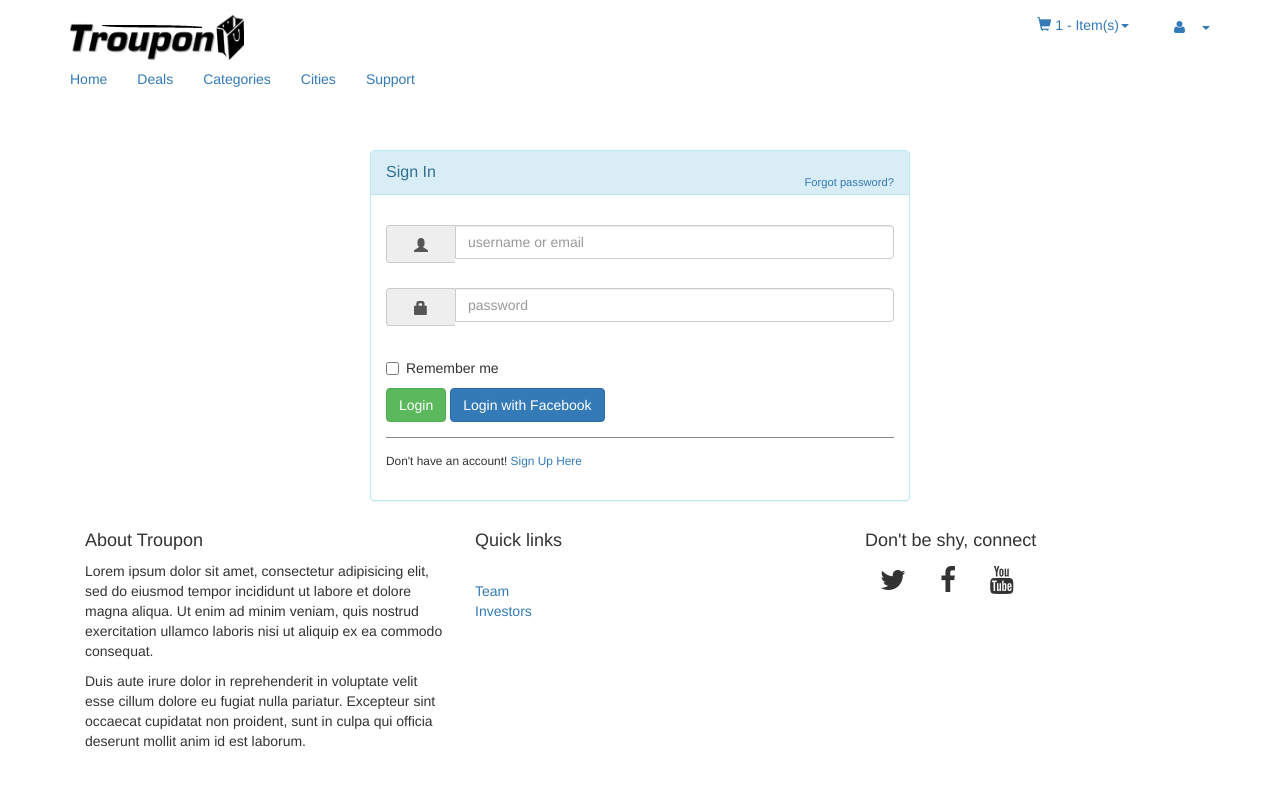
After one commit to andela/troupon, a Django app: template troupon/deals/templates/deals/signin_register.html in a window 1280 px wide. The commit adds this page. Shown: the top 786 px of the page. Run offline with Django 3.2, Linux system fonts and the light colour scheme; the template is opened without the code that fills it, so the values that code supplies are empty; some libraries are stand-ins or nearby versions.

Commit message:
add namespacing to app template folders

```diff
--- /dev/null
+++ b/troupon/deals/templates/deals/landing_page.html
@@ -0,0 +1 @@
+{% extends "base.html" %}
--- /dev/null
+++ b/troupon/deals/templates/deals/signin_register.html
@@ -0,0 +1,143 @@
+{% extends "base.html" %}
+{% block title %}Log-In/Sign-Up{% endblock %}
+
+{% block signup %}
+
+    <!--starthere-->
+    <div class="container">
+        <div id="loginbox" style="margin-top:50px;" class="mainbox col-md-6 col-md-offset-3 col-sm-8 col-sm-offset-2">
+            <div class="panel panel-info" >
+                    <div class="panel-heading">
+                        <div class="panel-title">Sign In</div>
+                        <div style="float:right; font-size: 80%; position: relative; top:-10px"><a href="#">Forgot password?</a></div>
+                    </div>
+
+                    <div style="padding-top:30px" class="panel-body" >
+
+                        <div style="display:none" id="login-alert" class="alert alert-danger col-sm-12"></div>
+
+                        <form id="loginform" class="form-horizontal" role="form">
+
+                            <div style="margin-bottom: 25px" class="input-group">
+                                        <span class="input-group-addon"><i class="glyphicon glyphicon-user"></i></span>
+                                        <input id="login-username" type="text" class="form-control" name="username" value="" placeholder="username or email">
+                                    </div>
+
+                            <div style="margin-bottom: 25px" class="input-group">
+                                        <span class="input-group-addon"><i class="glyphicon glyphicon-lock"></i></span>
+                                        <input id="login-password" type="password" class="form-control" name="password" placeholder="password">
+                                    </div>
+
+
+
+                            <div class="input-group">
+                                      <div class="checkbox">
+                                        <label>
+                                          <input id="login-remember" type="checkbox" name="remember" value="1"> Remember me
+                                        </label>
+                                      </div>
+                                    </div>
+
+
+                                <div style="margin-top:10px" class="form-group">
+                                    <!-- Button -->
+
+                                    <div class="col-sm-12 controls">
+                                      <a id="btn-login" href="#" class="btn btn-success">Login  </a>
+                                      <a id="btn-fblogin" href="#" class="btn btn-primary">Login with Facebook</a>
+
+                                    </div>
+                                </div>
+
+
+                                <div class="form-group">
+                                    <div class="col-md-12 control">
+                                        <div style="border-top: 1px solid#888; padding-top:15px; font-size:85%" >
+                                            Don't have an account!
+                                        <a href="#" onClick="$('#loginbox').hide(); $('#signupbox').show()">
+                                            Sign Up Here
+                                        </a>
+                                        </div>
+                                    </div>
+                                </div>
+                            </form>
+
+
+
+                        </div>
+                    </div>
+        </div>
+        <div id="signupbox" style="display:none; margin-top:50px" class="mainbox col-md-6 col-md-offset-3 col-sm-8 col-sm-offset-2">
+                    <div class="panel panel-info">
+                        <div class="panel-heading">
+                            <div class="panel-title">Sign Up</div>
+                            <div style="float:right; font-size: 85%; position: relative; top:-10px"><a id="signinlink" href="#" onclick="$('#signupbox').hide(); $('#loginbox').show()">Sign In</a></div>
+                        </div>
+                        <div class="panel-body" >
+                            <form id="signupform" class="form-horizontal" role="form">
+
+                                <div id="signupalert" style="display:none" class="alert alert-danger">
+                                    <p>Error:</p>
+                                    <span></span>
+                                </div>
+
+
+
+                                <div class="form-group">
+                                    <label for="email" class="col-md-3 control-label">Email</label>
+                                    <div class="col-md-9">
+                                        <input type="text" class="form-control" name="email" placeholder="Email Address">
+                                    </div>
+                                </div>
+
+                                <div class="form-group">
+                                    <label for="firstname" class="col-md-3 control-label">First Name</label>
+                                    <div class="col-md-9">
+                                        <input type="text" class="form-control" name="firstname" placeholder="First Name">
+                                    </div>
+                                </div>
+                                <div class="form-group">
+                                    <label for="lastname" class="col-md-3 control-label">Last Name</label>
+                                    <div class="col-md-9">
+                                        <input type="text" class="form-control" name="lastname" placeholder="Last Name">
+                                    </div>
+                                </div>
+                                <div class="form-group">
+                                    <label for="password" class="col-md-3 control-label">Password</label>
+                                    <div class="col-md-9">
+                                        <input type="password" class="form-control" name="password" placeholder="Password here">
+                                    </div>
+                                </div>
+
+                                <div class="form-group">
+                                    <label for="confirmpassword" class="col-md-3 control-label">Password</label>
+                                    <div class="col-md-9">
+                                        <input type="password" class="form-control" name="confirmpassword" placeholder = "confirm password">
+                                    </div>
+                                </div>
+
+                                <div class="form-group">
+                                    <!-- Button -->
+                                    <div class="col-md-offset-3 col-md-9">
+                                        <button id="btn-signup" type="button" class="btn btn-info"><i class="icon-hand-right"></i> &nbsp Sign Up</button>
+                                        <span style="margin-left:8px;">or</span>
+                                    </div>
+                                </div>
+
+                                <div style="border-top: 1px solid #999; padding-top:20px"  class="form-group">
+
+                                    <div class="col-md-offset-3 col-md-9">
+                                        <button id="btn-fbsignup" type="button" class="btn btn-primary"><i class="icon-facebook"></i>   Sign Up with Facebook</button>
+                                    </div>
+
+                                </div>
+
+
+
+                            </form>
+                         </div>
+                    </div>
+
+    <!--ENDHERE-->
+
+    {% endblock %}
--- /dev/null
+++ b/troupon/deals/templates/landing_page.html
@@ -0,0 +1 @@
+{% extends "base.html" %}
--- a/troupon/deals/urls.py
+++ b/troupon/deals/urls.py
@@ -1,7 +1,7 @@
 from django.conf.urls import include, url
-from deals.views import Signup
+from deals.views import Signup, LandingPage
 
 urlpatterns = [
-
-    url(r'^auth/$', Signup.as_view(), name = 'Signup'),
+    url(r'^auth/$', Signup.as_view(), name='Signup'),
+    url(r'^$', LandingPage.as_view(), name='homepage'),
 ]
--- a/troupon/templates/base.html
+++ b/troupon/templates/base.html
@@ -53,7 +53,7 @@
                         <span class="icon-bar"></span>
                         <span class="icon-bar"></span>
                     </button>
-                    <a class="navbar-brand" href="/">Troupon Logo</a>
+                    <a class="navbar-brand" href="/"><img src="{% static "img/logo.png" %}"></a>
                 </div>
             </div>
             <!-- shopping cart start-->
```
Also changed, not shown: troupon/deals/views.py (+8 -2 lines), troupon/static/img/logo.png (added).
